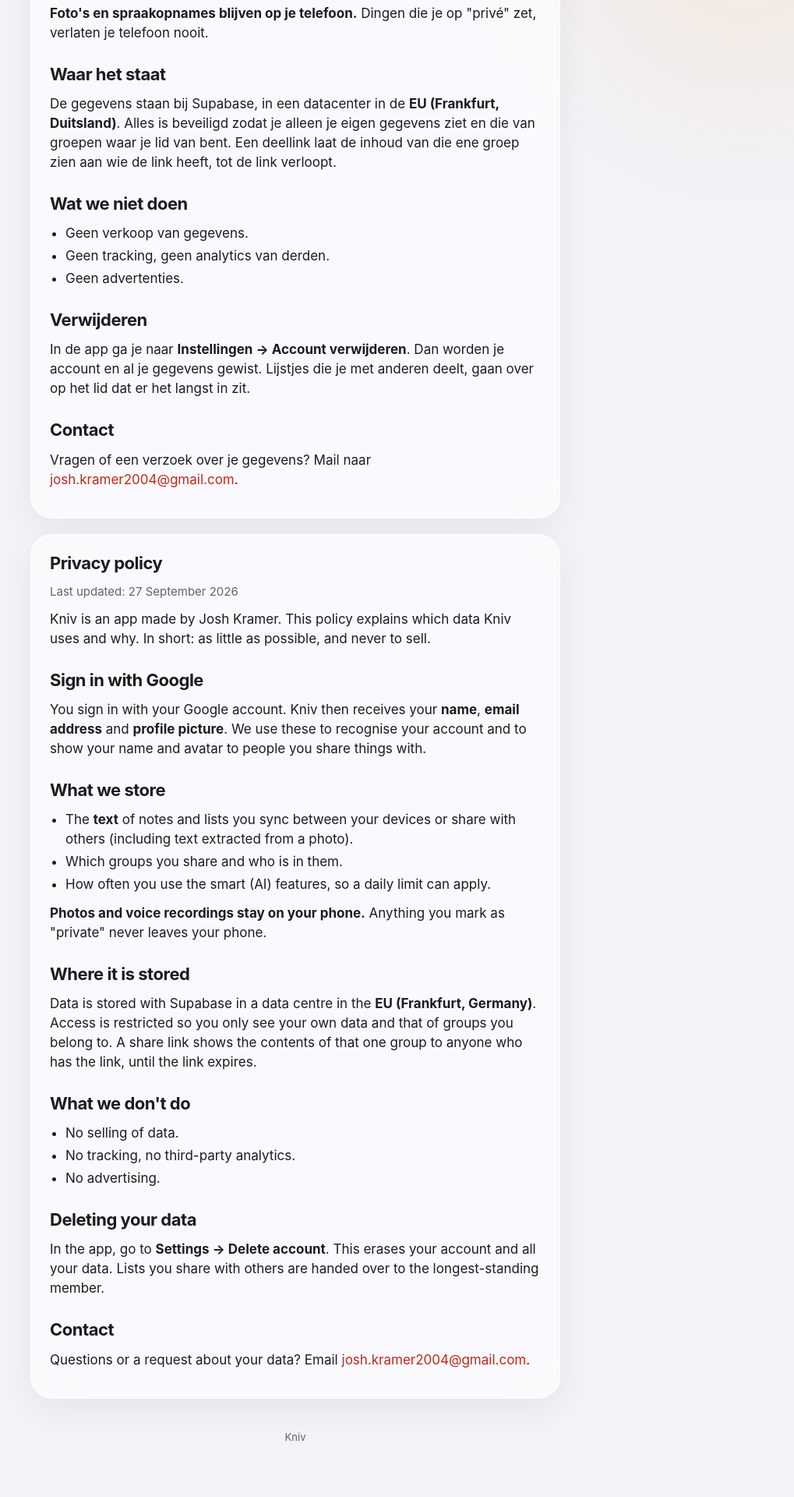
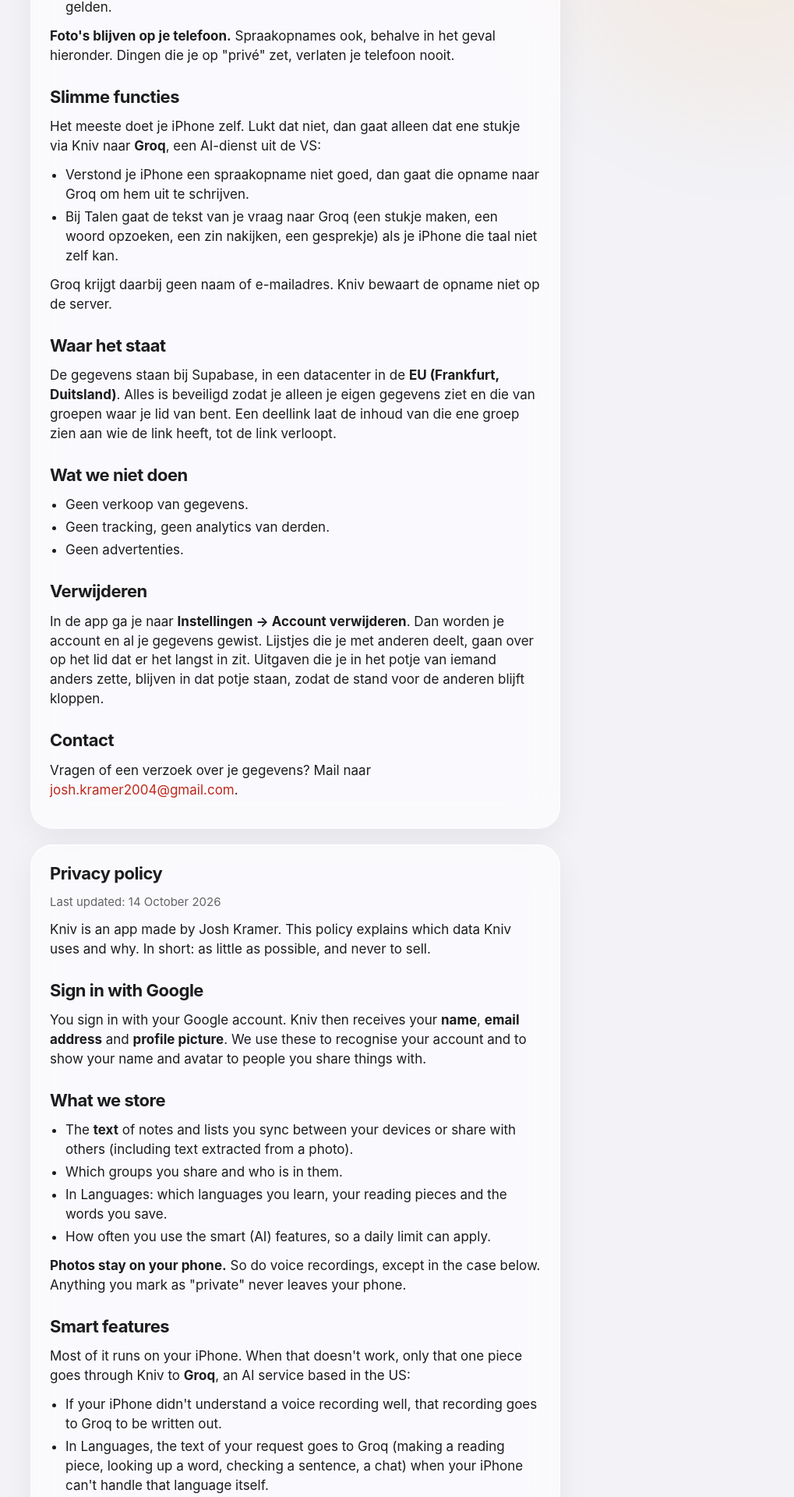
Before and after one commit to JoshJSP/kniv, a Next.js app in the folder web/: page /privacy in a window 1280 px wide. Shown: the part 826-2746 px from the top of the page at 78% size, without its empty margins (261-1280 px from the left). Built offline with nearby package versions, Linux system fonts and the light colour scheme.

Commit message:
Web: privacypagina klopt weer (spraak en Talen via Groq, Talen-gegevens, uitgaven bij account verwijderen); Talen op de startpagina als zevende mesje
Co-Authored-By: Claude Opus 5.5 <noreply@anthropic.com>

```diff
--- a/web/app/globals.css
+++ b/web/app/globals.css
@@ -94,6 +94,7 @@ p { margin: 0 0 12px; }
 @media (max-width: 420px) { .mesjes { grid-template-columns: repeat(2, 1fr); } }
 .mesje { background: var(--rood-zacht); border-radius: 18px; padding: 14px; }
 .mesje b { display: block; font-size: 16px; }
+.mesje.breed { grid-column: 1 / -1; }   /* Talen: brede tegel onder het raster, net als in de app */
 .mesje span { font-size: 13px; color: var(--zacht); line-height: 1.3; display: block; margin-top: 2px; }
 
 .knop {
--- a/web/app/layout.tsx
+++ b/web/app/layout.tsx
@@ -5,7 +5,7 @@ import "./globals.css";
 export const metadata: Metadata = {
   metadataBase: new URL(SITE),
   title: "Kniv",
-  description: "Zes handige mesjes in één app: vastleggen, timers, splitten, kiezen, scannen en meten.",
+  description: "Zeven handige mesjes in één app: vastleggen, timers, splitten, kiezen, scannen, meten en talen.",
   icons: { icon: "/icon.png", apple: "/icon.png" },
   openGraph: { siteName: "Kniv", locale: "nl_NL", type: "website" },
 };
--- a/web/app/page.tsx
+++ b/web/app/page.tsx
@@ -10,6 +10,7 @@ const MESJES = [
   ["Kiezen", "Rad, vingerkiezer, glazen dobbelstenen, scoreblok, en samen live kiezen"],
   ["Scanner", "QR-codes, documenten naar PDF, loep, zaklamp met morse, en je scherm als bordje"],
   ["Meten", "Waterpas, AR-liniaal, geluid, hoogte, snelheid, en een kompas terug naar je fiets"],
+  ["Talen", "Korte stukjes lezen en luisteren op jouw niveau, kaartjes van je eigen woorden, en een gesprekje"],
 ];
 
 const EXTRA = [
@@ -31,13 +32,13 @@ export default function Installeren() {
       </header>
 
       <section className="glas">
-        <h2>Zes mesjes</h2>
+        <h2>Zeven mesjes</h2>
         <p className="zacht">
           Alles wat je even snel nodig hebt, in één app. Werkt offline en synct met je laptop en vrienden.
         </p>
         <div className="mesjes">
           {MESJES.map(([naam, uitleg]) => (
-            <div className="mesje" key={naam}>
+            <div className={naam === "Talen" ? "mesje breed" : "mesje"} key={naam}>
               <b>{naam}</b>
               <span>{uitleg}</span>
             </div>
--- a/web/app/privacy/page.tsx
+++ b/web/app/privacy/page.tsx
@@ -23,7 +23,7 @@ export default function Privacy() {
 
       <article className="glas" id="nl" lang="nl">
         <h2 style={{ marginTop: 0 }}>Privacybeleid</h2>
-        <p className="zacht klein">Laatst bijgewerkt: 27 september 2026</p>
+        <p className="zacht klein">Laatst bijgewerkt: 14 oktober 2026</p>
         <p>
           Kniv is een app van Josh Kramer. Dit beleid legt uit welke gegevens Kniv gebruikt en waarom. Kort gezegd: zo
           weinig mogelijk, en nooit om te verkopen.
@@ -43,12 +43,27 @@ export default function Privacy() {
             (inclusief tekst die uit een foto is gehaald).
           </li>
           <li>Welke groepen je deelt en wie daarin zit.</li>
+          <li>Bij Talen: welke talen je leert, je leesstukjes en de woorden die je bewaart.</li>
           <li>Hoe vaak je de slimme functies (AI) gebruikt, zodat er een daglimiet kan gelden.</li>
         </ul>
         <p>
-          <b>Foto's en spraakopnames blijven op je telefoon.</b> Dingen die je op &quot;privé&quot; zet, verlaten je
-          telefoon nooit.
+          <b>Foto's blijven op je telefoon.</b> Spraakopnames ook, behalve in het geval hieronder. Dingen die je op
+          &quot;privé&quot; zet, verlaten je telefoon nooit.
         </p>
+
+        <h2>Slimme functies</h2>
+        <p>
+          Het meeste doet je iPhone zelf. Lukt dat niet, dan gaat alleen dat ene stukje via Kniv naar <b>Groq</b>, een
+          AI-dienst uit de VS:
+        </p>
+        <ul>
+          <li>Verstond je iPhone een spraakopname niet goed, dan gaat die opname naar Groq om hem uit te schrijven.</li>
+          <li>
+            Bij Talen gaat de tekst van je vraag naar Groq (een stukje maken, een woord opzoeken, een zin nakijken, een
+            gesprekje) als je iPhone die taal niet zelf kan.
+          </li>
+        </ul>
+        <p>Groq krijgt daarbij geen naam of e-mailadres. Kniv bewaart de opname niet op de server.</p>
 
         <h2>Waar het staat</h2>
         <p>
@@ -67,7 +82,8 @@ export default function Privacy() {
         <h2>Verwijderen</h2>
         <p>
           In de app ga je naar <b>Instellingen → Account verwijderen</b>. Dan worden je account en al je gegevens
-          gewist. Lijstjes die je met anderen deelt, gaan over op het lid dat er het langst in zit.
+          gewist. Lijstjes die je met anderen deelt, gaan over op het lid dat er het langst in zit. Uitgaven die je in
+          het potje van iemand anders zette, blijven in dat potje staan, zodat de stand voor de anderen blijft kloppen.
         </p>
 
         <h2>Contact</h2>
@@ -78,7 +94,7 @@ export default function Privacy() {
 
       <article className="glas" id="en" lang="en">
         <h2 style={{ marginTop: 0 }}>Privacy policy</h2>
-        <p className="zacht klein">Last updated: 27 September 2026</p>
+        <p className="zacht klein">Last updated: 14 October 2026</p>
         <p>
           Kniv is an app made by Josh Kramer. This policy explains which data Kniv uses and why. In short: as little as
           possible, and never to sell.
@@ -98,12 +114,27 @@ export default function Privacy() {
             extracted from a photo).
           </li>
           <li>Which groups you share and who is in them.</li>
+          <li>In Languages: which languages you learn, your reading pieces and the words you save.</li>
           <li>How often you use the smart (AI) features, so a daily limit can apply.</li>
         </ul>
         <p>
-          <b>Photos and voice recordings stay on your phone.</b> Anything you mark as &quot;private&quot; never leaves
-          your phone.
+          <b>Photos stay on your phone.</b> So do voice recordings, except in the case below. Anything you mark as
+          &quot;private&quot; never leaves your phone.
         </p>
+
+        <h2>Smart features</h2>
+        <p>
+          Most of it runs on your iPhone. When that doesn&apos;t work, only that one piece goes through Kniv to{" "}
+          <b>Groq</b>, an AI service based in the US:
+        </p>
+        <ul>
+          <li>If your iPhone didn&apos;t understand a voice recording well, that recording goes to Groq to be written out.</li>
+          <li>
+            In Languages, the text of your request goes to Groq (making a reading piece, looking up a word, checking a
+            sentence, a chat) when your iPhone can&apos;t handle that language itself.
+          </li>
+        </ul>
+        <p>Groq doesn&apos;t get your name or email address. Kniv doesn&apos;t keep the recording on the server.</p>
 
         <h2>Where it is stored</h2>
         <p>
@@ -122,7 +153,8 @@ export default function Privacy() {
         <h2>Deleting your data</h2>
         <p>
           In the app, go to <b>Settings → Delete account</b>. This erases your account and all your data. Lists you
-          share with others are handed over to the longest-standing member.
+          share with others are handed over to the longest-standing member. Expenses you added to someone else&apos;s pot
+          stay in that pot, so the totals stay right for the others.
         </p>
 
         <h2>Contact</h2>
```
